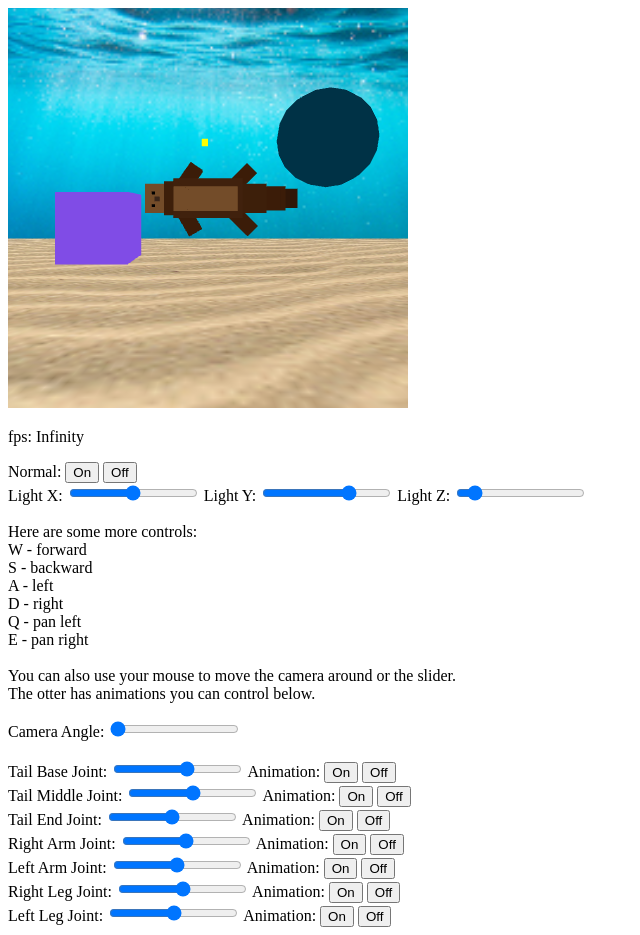
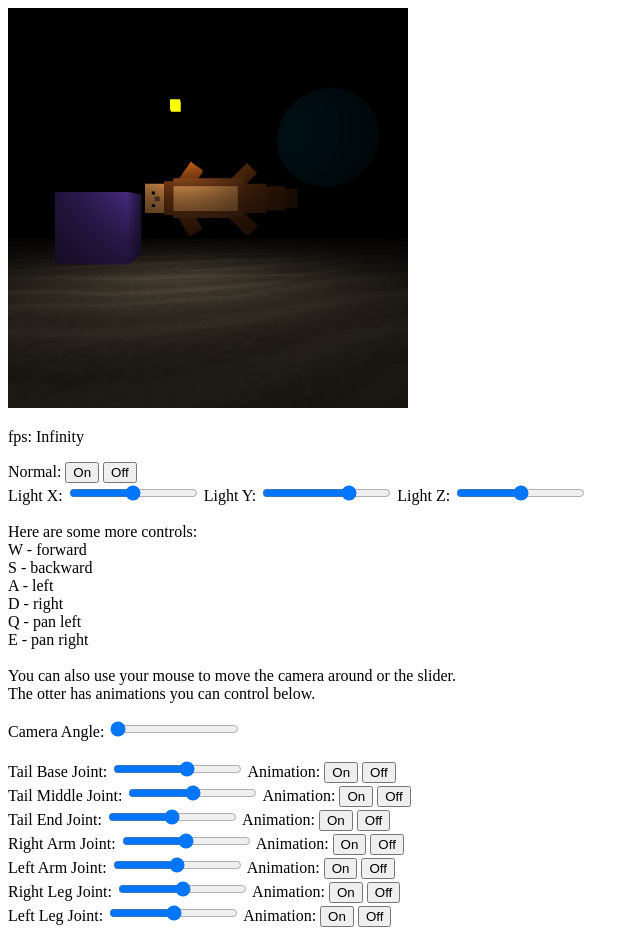
Before and after one commit to cjs44/CSE160, a plain HTML site: page A4/World.html in a window 1280 px wide. Shown: the whole page, without its empty margins (0-640 px from the left). Drawn offline with Linux system fonts and the light colour scheme; animation ran at ten frames a second.

Commit message:
Working on lighting

```diff
--- a/A4/World.html
+++ b/A4/World.html
@@ -22,7 +22,7 @@
       <label for="lightYSlide">Light Y:</label>
       <input type="range" id="lightYSlide" name="lightYSlide" min="-250" max="250" value="100" />
       <label for="lightZSlide">Light Z:</label>
-      <input type="range" id="lightZSlide" name="lightZSlide" min="-250" max="250" value="-200" />
+      <input type="range" id="lightZSlide" name="lightZSlide" min="-250" max="250" value="0" />
       <br><br>
     </div>
     Here are some more controls:<br>
--- a/A4/World.js
+++ b/A4/World.js
@@ -7,6 +7,7 @@ var VSHADER_SOURCE =
   attribute vec3 a_Normal;
   varying vec2 v_UV;
   varying vec3 v_Normal;
+  varying vec4 v_VertPos;
   uniform mat4 u_ModelMatrix;
   uniform mat4 u_GlobalRotation;
   uniform mat4 u_ViewMatrix;
@@ -15,6 +16,7 @@ var VSHADER_SOURCE =
     gl_Position = u_ProjectionMatrix * u_ViewMatrix * u_GlobalRotation * u_ModelMatrix * a_Position;
     v_UV = a_UV;
     v_Normal = a_Normal;
+    v_VertPos = u_ModelMatrix * a_Position;
   }`;
 
 // Fragment shader program
@@ -22,11 +24,13 @@ var FSHADER_SOURCE =
   `precision mediump float;
   varying vec2 v_UV;
   varying vec3 v_Normal;
+  varying vec4 v_VertPos;
   uniform vec4 u_baseColor;
   uniform sampler2D u_Sampler0;
   uniform sampler2D u_Sampler1;
   uniform int u_whichTexture;
   uniform float u_texColorWeight;
+  uniform vec3 u_lightPos;
   void main() {
     vec4 texColor0 = texture2D(u_Sampler0, v_UV); // texture0
     vec4 texColor1 = texture2D(u_Sampler1, v_UV); // texture1
@@ -41,6 +45,23 @@ var FSHADER_SOURCE =
     } else {
      gl_FragColor = vec4(1, 0.2, 0.2, 1); // error
     }
+
+    // if (r < 1.0) {
+    //   gl_FragColor = vec4(1, 0, 0, 1);
+    // } else if (r < 2.0) {
+    //   gl_FragColor = vec4(0, 1, 0, 1);
+    //  }
+
+    vec3 lightVector = u_lightPos - vec3(v_VertPos);
+    float r = length(lightVector);
+
+    gl_FragColor = vec4(vec3(gl_FragColor)/(r*r), 1);
+
+    // vec3 L = normalize(lightVector);
+    // vec3 N = normalize(v_Normal);
+    // float nDotL = max(dot(N,L), 0.0);
+    // gl_FragColor = gl_FragColor * nDotL;
+    // gl_FragColor.a = 1.0;
   }`;
 
 // Global vars
@@ -49,6 +70,7 @@ let gl;
 let a_Position;
 let a_UV;
 let a_Normal;
+let u_lightPos;
 let u_Sampler0;
 let u_Sampler1;
 let u_baseColor;
@@ -136,6 +158,13 @@ function connectVariablesToGLSL() {
     return;
   }
 
+  // Get the storage location of u_lightPos
+  u_lightPos = gl.getUniformLocation(gl.program, 'u_lightPos');
+  if (!u_lightPos) {
+    console.log('Failed to get the storage location of u_lightPos');
+    return false;
+  }
+
   // Get the storage location of u_ModelMatrix
   u_ModelMatrix = gl.getUniformLocation(gl.program, 'u_ModelMatrix');
   if (!u_ModelMatrix) {
@@ -187,16 +216,16 @@ let g_animateRightLeg = false;
 let g_animateLeftLeg = false;
 
 let g_normalOn = false;
-let g_lightPos = [0, 1, -2];
+let g_lightPos = [0, 1, 0];
 
 function addActionsForUI() {
   // normal buttons
   document.getElementById('normalOn').onclick = function () { g_normalOn = true; };
   document.getElementById('normalOff').onclick = function () { g_normalOn = false; };
   // light sliders
-  document.getElementById('lightXSlide').addEventListener('input', function () { g_lightPos[0] = -this.value/100; renderScene(); });
-  document.getElementById('lightYSlide').addEventListener('input', function () { g_lightPos[1] = this.value/100; renderScene(); });
-  document.getElementById('lightZSlide').addEventListener('input', function () { g_lightPos[2] = this.value/100; renderScene(); });
+  document.getElementById('lightXSlide').addEventListener('input', function () { g_lightPos[0] = -this.value / 100; renderScene(); });
+  document.getElementById('lightYSlide').addEventListener('input', function () { g_lightPos[1] = this.value / 100; renderScene(); });
+  document.getElementById('lightZSlide').addEventListener('input', function () { g_lightPos[2] = this.value / 100; renderScene(); });
 
   // camera angle slider
   document.getElementById('angleSlide').addEventListener('input', function () { g_globalAngle = this.value; renderScene(); });
@@ -362,6 +391,8 @@ function updateAnimationAngles() {
   } if (g_animateLeftLeg) {
     g_leftLegAngle = 15 * Math.sin(2 * g_seconds);
   }
+
+  g_lightPos[0] = Math.cos(g_seconds);
 }
 
 function keydown(ev) {
@@ -441,7 +472,7 @@ function renderScene() {
   gl.clear(gl.COLOR_BUFFER_BIT | gl.DEPTH_BUFFER_BIT);
 
   // Light
-  // gl.uniform3f(u_lightPos, g_lightPos[0], g_lightPos[1], g_lightPos[2]);
+  gl.uniform3f(u_lightPos, g_lightPos[0], g_lightPos[1], g_lightPos[2]);
 
   var light = new Cube();
   light.color = [1, 1, 0, 1];
```
